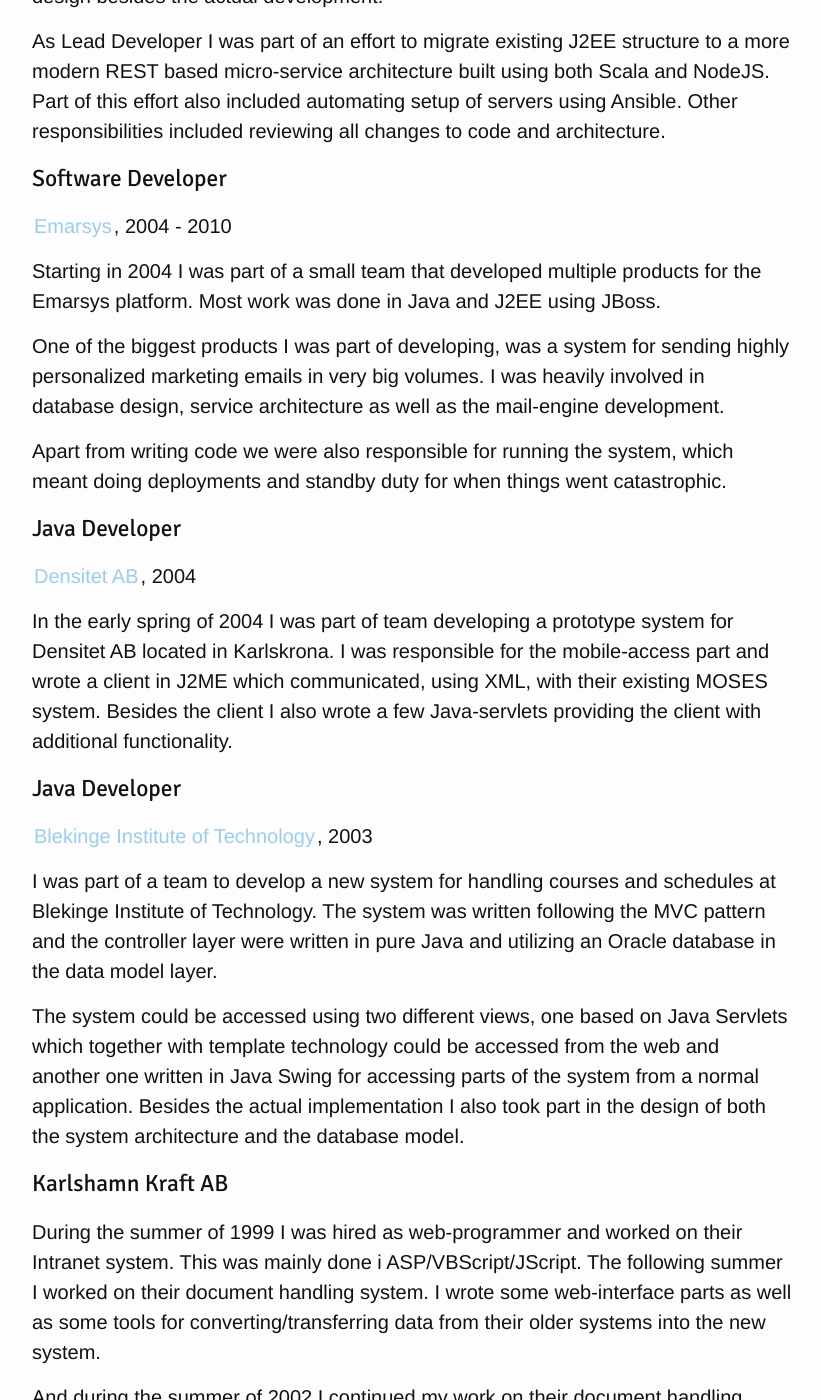
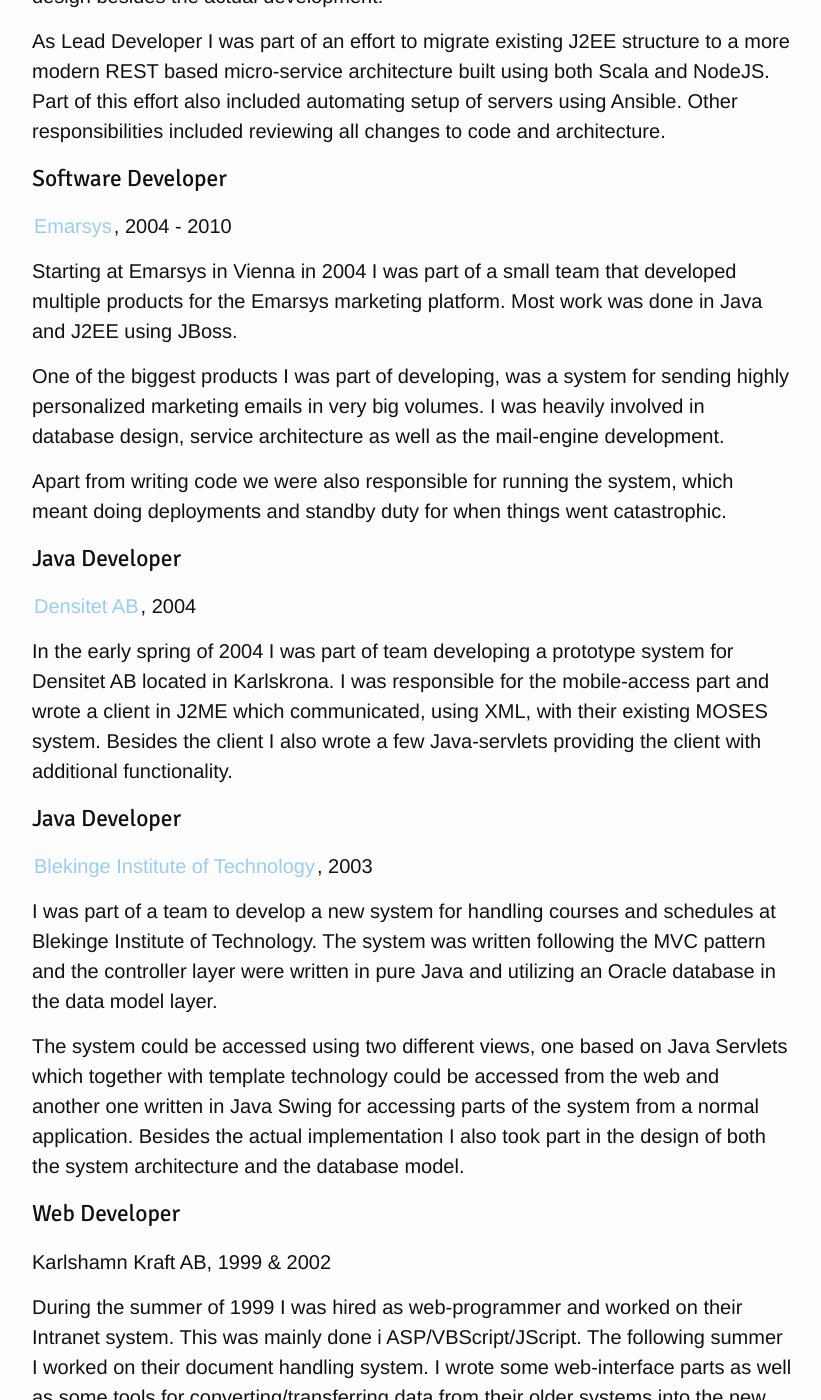
Before and after one commit to jpersson/jpersson.github.io, a Jekyll site: the page built from resume.md, in a window 1280 px wide and 1400 px high, scrolled down 860 px. Shown: the whole window, without its empty margins (228-1049 px from the left). Built offline with Jekyll 4.4.1, drawn with Linux system fonts in a browser that asks for light colours.

Commit message:
fix inconsistency

```diff
--- a/resume.md
+++ b/resume.md
@@ -38,7 +38,7 @@ As Lead Developer I was part of an effort to migrate existing J2EE structure to
 
 [Emarsys](http://www.emarsys.com), 2004 - 2010
 
-Starting in 2004 I was part of a small team that developed multiple products for the Emarsys platform. Most work was done in Java and J2EE using JBoss.
+Starting at Emarsys in Vienna in 2004 I was part of a small team that developed multiple products for the Emarsys marketing platform. Most work was done in Java and J2EE using JBoss.
 
 One of the biggest products I was part of developing, was a system for sending highly personalized marketing emails in very big volumes. I was heavily involved in database design, service architecture as well as the mail-engine development.
 
@@ -58,7 +58,9 @@ I was part of a team to develop a new system for handling courses and schedules
 
 The system could be accessed using two different views, one based on Java Servlets which together with template technology could be accessed from the web and another one written in Java Swing for accessing parts of the system from a normal application. Besides the actual implementation I also took part in the design of both the system architecture and the database model.
 
-### Karlshamn Kraft AB
+### Web Developer
+
+Karlshamn Kraft AB, 1999 & 2002
 
 During the summer of 1999 I was hired as web-programmer and worked on their Intranet system. This was mainly done i ASP/VBScript/JScript.
 The following summer I worked on their document handling system. I wrote some web-interface parts as well as some tools for converting/transferring data from their older systems into the new system.
```
